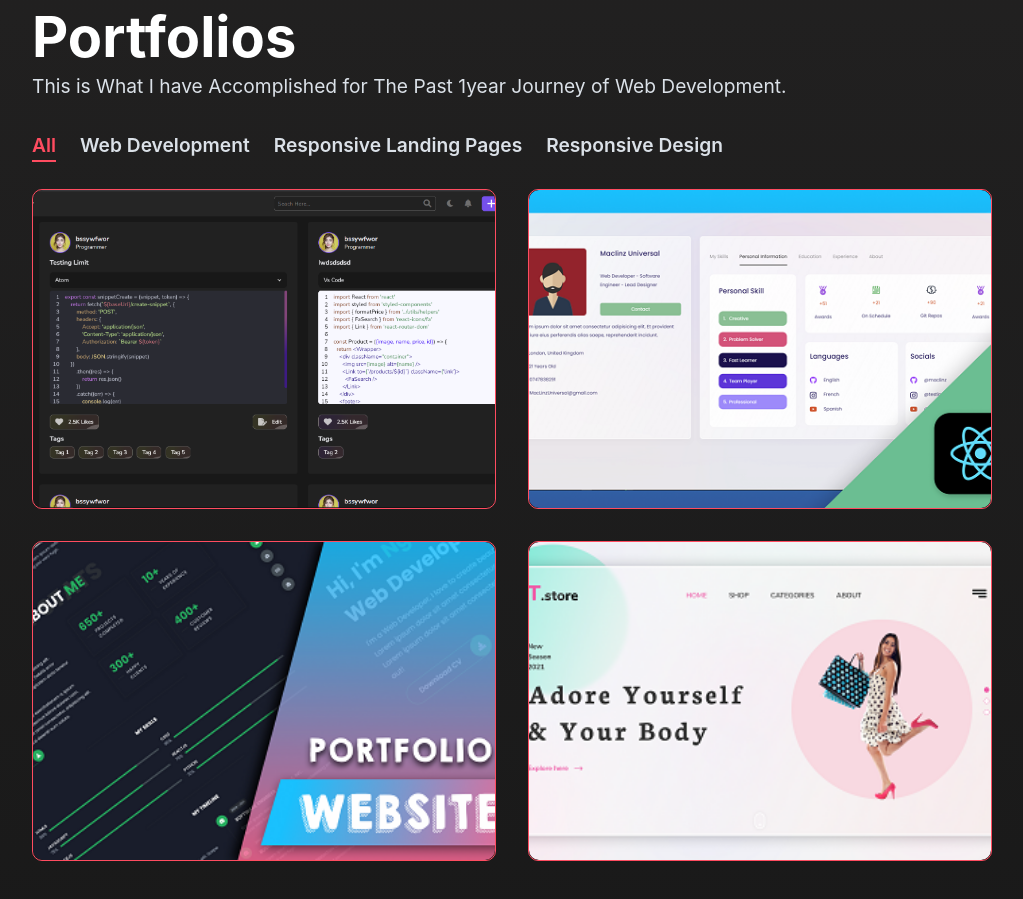
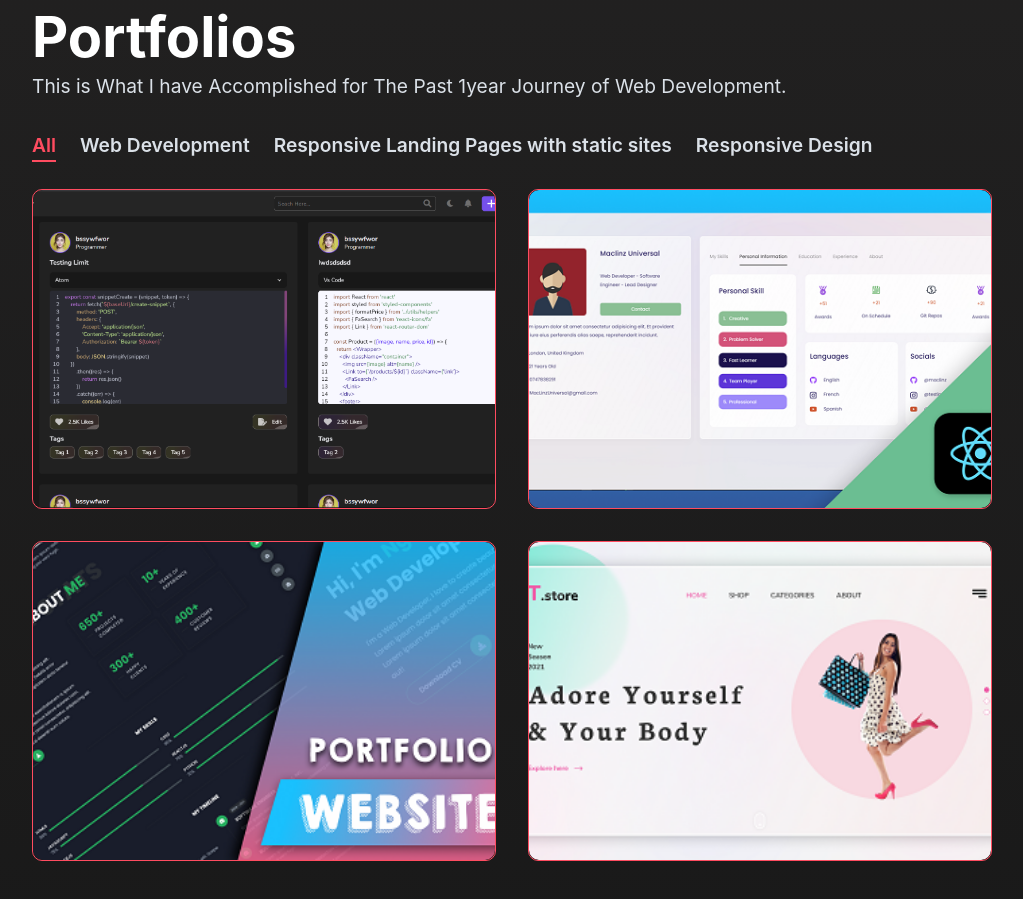
Before and after one commit to Nickson2511/portfolio, a React (Create React App) app: page / in a window 1280 px wide. Shown: the part 4600-5499 px from the top of the page, without its empty margins (128-1151 px from the left). Built offline with nearby package versions, Linux system fonts and the light colour scheme.

Commit message:
Update portfolios.js

```diff
--- a/src/data/portfolios.js
+++ b/src/data/portfolios.js
@@ -18,11 +18,11 @@ export const portfolios = [
     },
     {
         id: uuid(),
-        category: "Responsive Landing Pages",
+        category: "Responsive Landing Pages with static sites",
         title: "React portfolio website with okwesh",
         image: tabs,
         link1: "https://landing-page-sigma-seven-61.vercel.app/",
-        link2: "https://www.github.com/Nickson2511",
+        link2: "https://full-stack-real-estate-youtube-sooty.vercel.app/",
         icon1: git,
         icon2: eye,
     },
```
